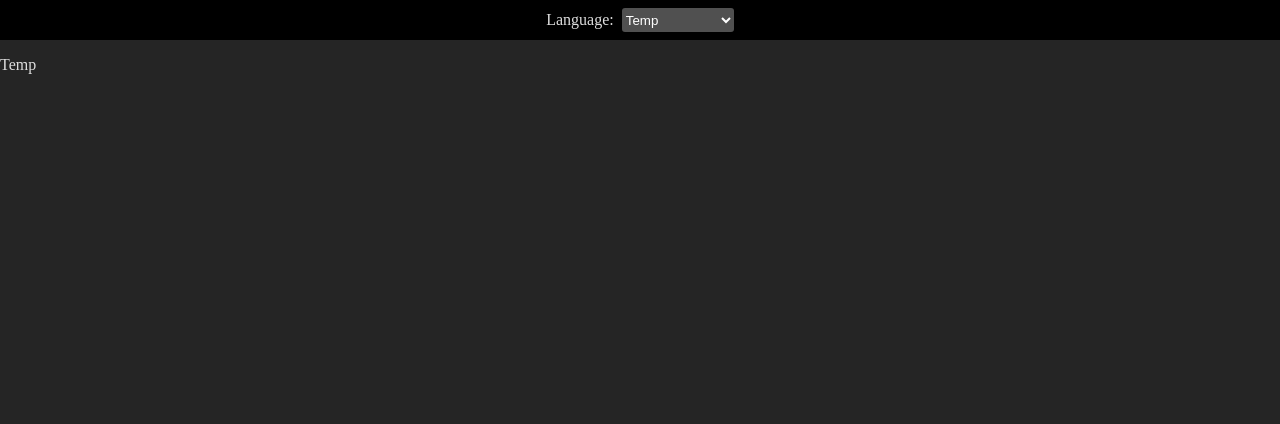
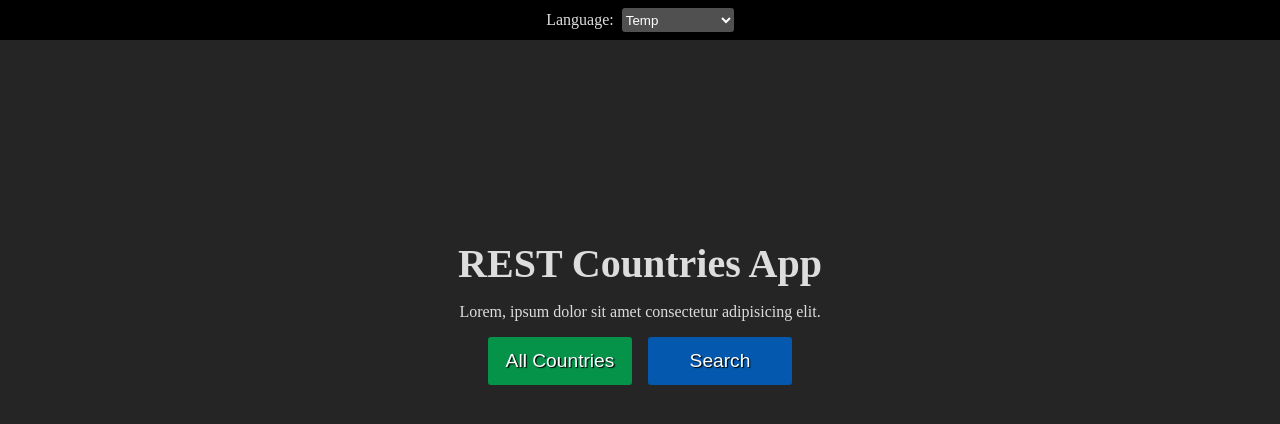
Before and after one commit to self-related/countries-rest-app, a React (Vite) app: page / in a window 1280 px wide. Shown: the top 424 px of the page. Built offline with nearby package versions, Linux system fonts and the light colour scheme.

Commit message:
Create home page and set in router for / path

```diff
--- /dev/null
+++ b/src/pages/home/index.tsx
@@ -0,0 +1,15 @@
+import styles from "./styles.module.scss";
+
+export default function Home() {
+
+    return (
+        <div className={styles.homePage}>
+            <h1>REST Countries App</h1>
+            <p>Lorem, ipsum dolor sit amet consectetur adipisicing elit.</p>
+            <div className={styles.buttons}>
+                <button className={styles.greenButton}>All Countries</button>
+                <button className={styles.blueButton}>Search</button>
+            </div>
+        </div>
+    );
+}
--- /dev/null
+++ b/src/pages/home/styles.module.scss
@@ -0,0 +1,85 @@
+.homePage {
+    margin-top: 25vh;
+
+    display: flex;
+    flex-direction: column;
+    justify-content: center;
+    align-items: center;
+
+    row-gap: 1rem;
+
+    h1 {
+        font-size: 2.5rem;
+        margin: 0;
+    }
+
+    p {
+        max-width: 70%;
+        text-align: center;
+        margin: 0;
+    }
+
+}
+
+.buttons {
+    display: flex;
+    flex-direction: row; // for PC
+    gap: 1rem;
+
+    button {
+        height: 3rem;
+        width: 9rem;
+        border-radius: 3px;
+
+        border: none;
+
+        cursor: pointer;
+
+        font-size: 1.2rem;
+        text-shadow: black 0.07rem 0.05rem 0.07rem;
+    }
+}
+
+.greenButton {
+    background-color: #059249;
+    color: white;
+
+    &:hover {
+        background-color: #05a552;
+    }
+    &:active{
+        background-color: #027038;
+    }
+}
+.blueButton {
+    background-color: #0459ae;
+    color: white;
+
+    &:hover {
+        background-color: #066fd7;
+    }
+    &:active{
+        background-color: #03396f;
+    }
+}
+
+
+
+@media (max-width: 500px) {
+    .homePage {
+        h1 {
+            font-size: 1.7rem;
+        }
+
+    }
+    .buttons {
+        flex-direction: column;
+
+        button {
+            height: 2.5rem;
+            width: 8.5rem;
+
+            font-size: 1rem;
+        }
+    }
+}
--- a/src/router.tsx
+++ b/src/router.tsx
@@ -1,5 +1,6 @@
 import { createBrowserRouter } from "react-router-dom";
 import App from "./App";
+import Home from "./pages/home";
 
 export const router = createBrowserRouter([
     {
@@ -7,7 +8,7 @@ export const router = createBrowserRouter([
         children: [
             {
                 path: "/",
-                element: <p>Temp</p>
+                element: <Home />
             }
         ]
     }
```
